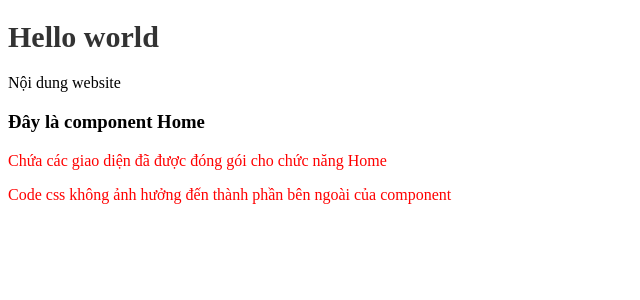
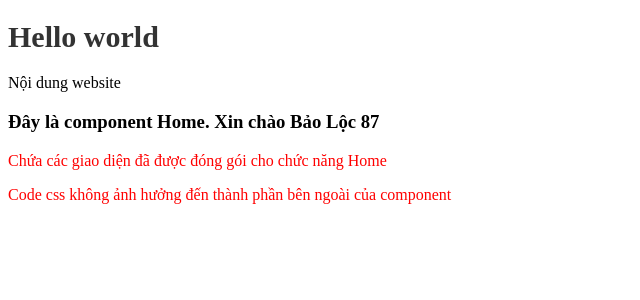
Before and after one commit to vxcodev/Angular12, an Angular app: page / in a window 1280 px wide. Shown: the top 300 px of the page, without its empty margins (0-640 px from the left). Built offline with nearby package versions, Linux system fonts and the light colour scheme.

Commit message:
Data Binding Value

```diff
--- a/src/app/home/home.component.html
+++ b/src/app/home/home.component.html
@@ -1,5 +1,5 @@
 <h3 class="my-text">
-    Đây là component Home
+    Đây là component Home. Xin chào {{name}}
 </h3>
 <p>Chứa các giao diện đã được đóng gói cho chức năng Home</p>
 <p>Code css không ảnh hưởng đến thành phần bên ngoài của component</p>
--- a/src/app/home/home.component.ts
+++ b/src/app/home/home.component.ts
@@ -8,6 +8,7 @@ import { Component, OnInit } from '@angular/core';
 export class HomeComponent implements OnInit {
 
   constructor() { }
+  public name = "Bảo Lộc 87";
 
   ngOnInit(): void {
   }
```
Also changed, not shown: 1 other file (tests, documents, lock files or other folders).
